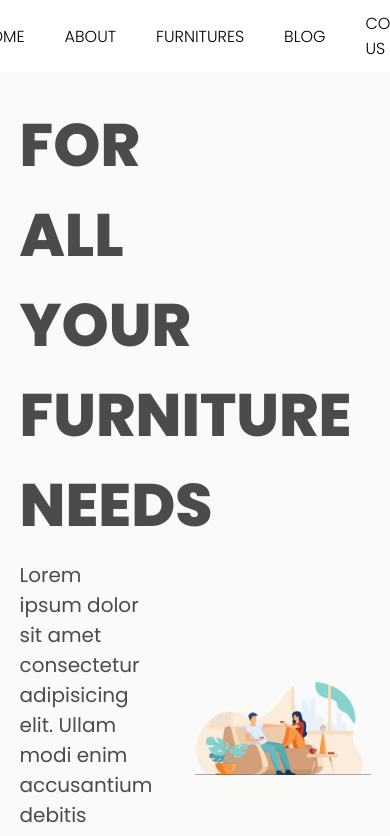
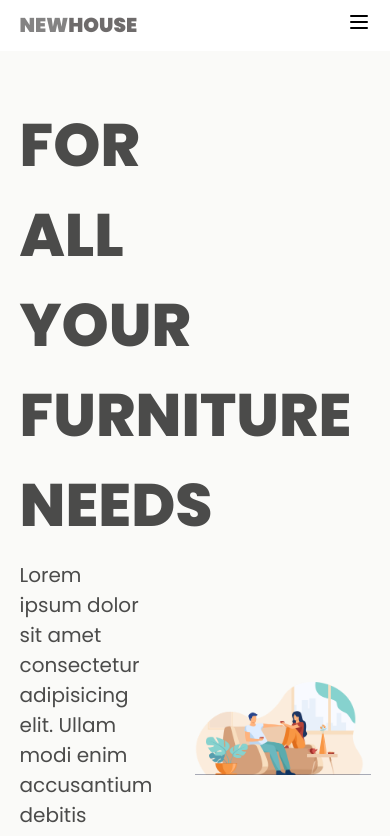
Before and after one commit to bahaa-mustafa/new-house, a React (Vite) app in the folder vite-project/: page / in a window 390 px wide. Shown: the top 836 px of the page. Built offline with nearby package versions, Linux system fonts and the light colour scheme.

Commit message:
add navbar responsive

```diff
--- a/vite-project/src/Navbar/Navbar.css
+++ b/vite-project/src/Navbar/Navbar.css
@@ -1,40 +1,45 @@
-.navbar{
+.navbar {
     position: fixed;
-    width: 100%;
+    width: 100vw;
     background-color: white;
     z-index: 999;
 }
 
-.navbar .row{
+
+.navbar .row {
     flex-direction: row;
     justify-content: center;
+    margin: auto;
 }
 
-.navbar_logo{
+.navbar_logo {
     margin-right: auto;
     align-items: center;
     cursor: pointer;
 }
-.navbar_logo p{
-    color: rgba(50, 48, 48,.6);
+
+.navbar_logo p {
+    color: rgba(50, 48, 48, .6);
     font-size: 20px;
     font-weight: 900;
     text-transform: uppercase;
     transform: color 0.3ms ease;
 }
-.navbar_logo p:hover{
-    color: rgba(50, 48, 48,.7);
+
+.navbar_logo p:hover {
+    color: rgba(50, 48, 48, .7);
 }
 
-.navbar_logo span{
-    color: rgba(48, 44, 44,.7);
+.navbar_logo span {
+    color: rgba(48, 44, 44, .7);
     transform: color 0.3ms ease;
 }
-.navbar_logo span:hover{
-    color: rgba(48, 44, 44,.8);
+
+.navbar_logo span:hover {
+    color: rgba(48, 44, 44, .8);
 }
 
-.navbar_links{
+.navbar_links {
     display: flex;
     flex-direction: row;
     flex-wrap: nowrap;
@@ -44,18 +49,18 @@
     align-items: center;
 }
 
-.navbar_links a{
+.navbar_links a {
     text-transform: uppercase;
     font-weight: 300;
     color: black;
     transform: text 0.3ms ease;
 }
 
-.navbar_links a:hover{
+.navbar_links a:hover {
     font-weight: 400;
 }
 
-.navbar_actions{
+.navbar_actions {
     display: flex;
     flex-direction: row;
     flex-wrap: nowrap;
@@ -63,7 +68,49 @@
     display: flex;
     gap: 20px;
 }
-.navbar_actions a{
+
+.navbar_actions a {
     color: black;
     text-transform: uppercase;
 }
+
+.menu {
+    display: none;
+}
+
+@media (max-width: 768px) {
+    #menu:checked~.navbar_links{
+        display: flex;
+    }
+    .navbar_links {
+        display: none;
+        flex-direction: column;
+        gap: 10px;
+        position: absolute;
+        left: 0;
+        top: 100%;
+        background-color: aliceblue;
+        width: 100vw;
+        padding: 40px 0 40px 20px;
+        align-items: start;
+        transition: background 0.1ms ease-out;
+    }
+    .navbar_links a{
+        font-weight: 600;
+        opacity: 50%;
+    }
+
+    .navbar_actions {
+        display: none;
+    }
+
+    .menu {
+        display: inline;
+    }
+}
+
+@media (min-width: 769px) and (max-width:1024px){
+    .navbar_links{
+        gap: 25px;
+    }
+}
--- a/vite-project/src/Navbar/Navbar.jsx
+++ b/vite-project/src/Navbar/Navbar.jsx
@@ -1,6 +1,7 @@
 import "./Navbar.css"
 import { Search } from 'lucide-react';
 import { User } from 'lucide-react';
+import { Menu } from 'lucide-react';
 
 export default function Navbar(){
     return (
@@ -11,6 +12,7 @@ export default function Navbar(){
                         <div className="navbar_logo">
                             <p>new<span>house</span> </p>
                         </div>
+                        <input type="checkbox" name="menu" id="menu" hidden/>
                         <div className="navbar_links">
                             <a href="#home">Home</a>
                             <a href="#about">about</a>
@@ -22,6 +24,7 @@ export default function Navbar(){
                             <a href="#">login <User size={20}/></a>
                             <a href="#"><Search size={20}/></a>
                         </div>
+                        <label className="menu" htmlFor="menu"><Menu/></label>
                     </div>
                 </div>
             </nav>
```
